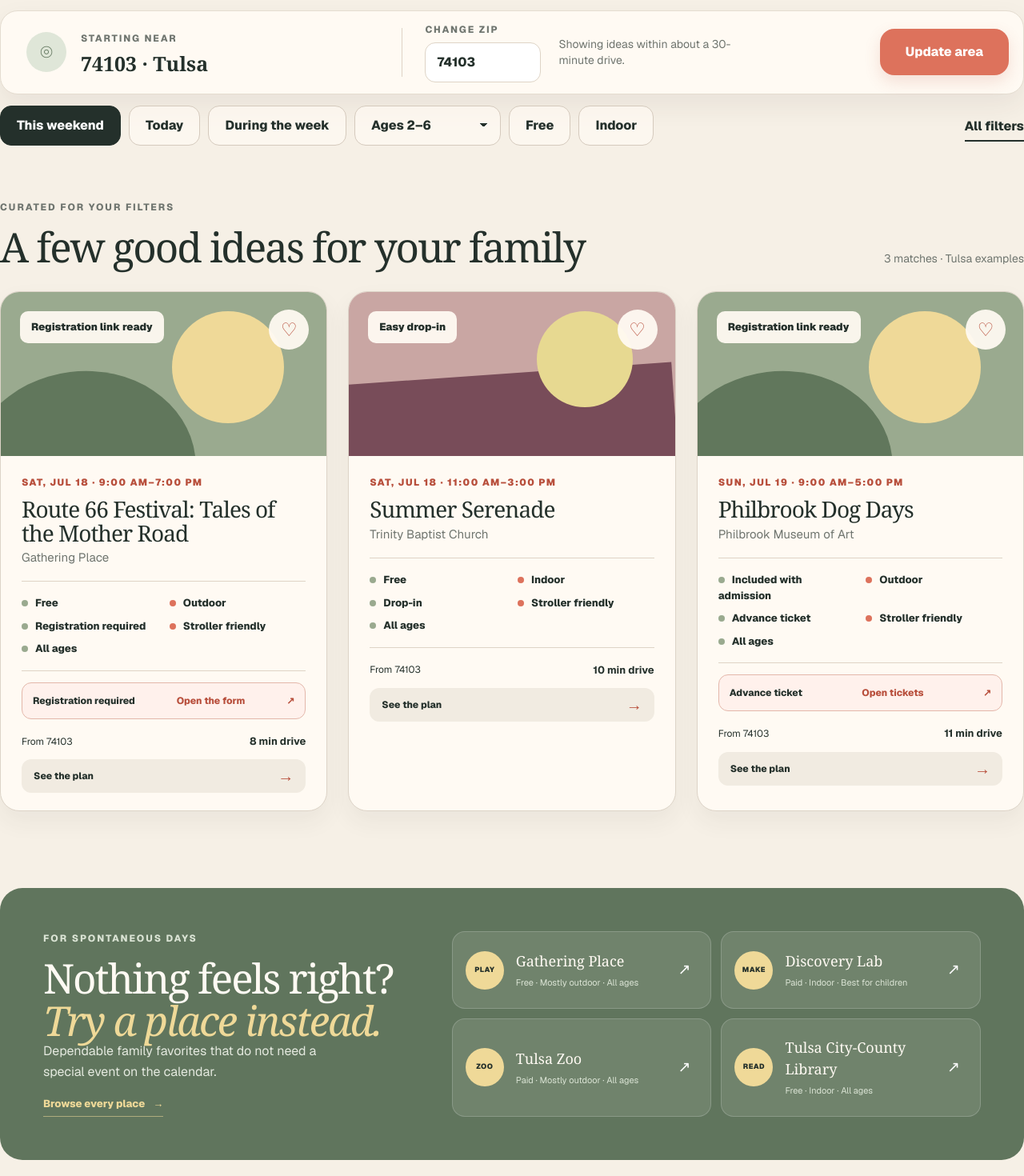
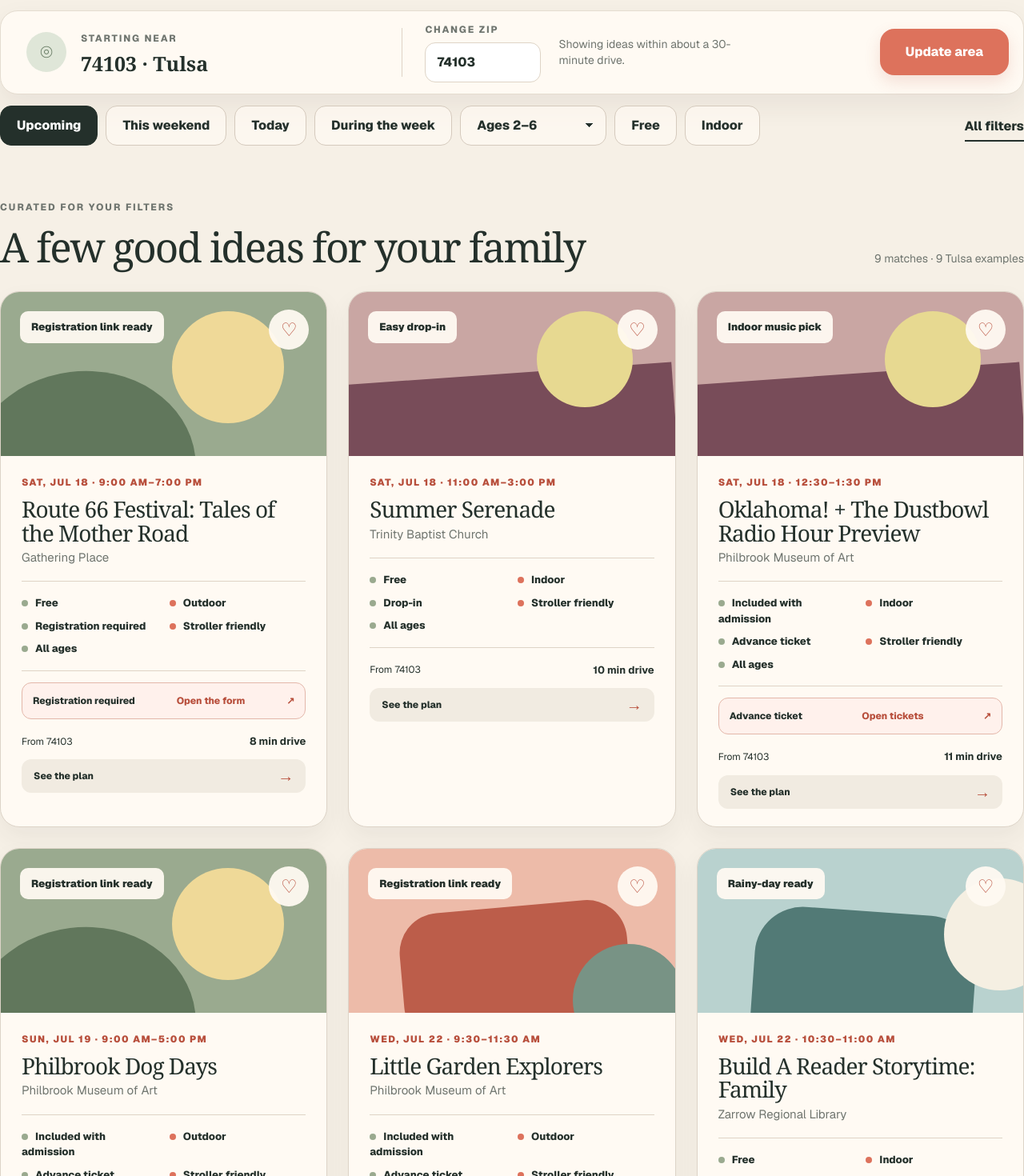
Before and after one commit to bethanycable/nook-and-roam, a Next.js app: page / in a window 1280 px wide. Shown: the part 400-1870 px from the top of the page at 80% size. Built offline with nearby package versions, Linux system fonts and the light colour scheme.

Commit message:
Expand Tulsa event sample data

```diff
--- a/app/globals.css
+++ b/app/globals.css
@@ -391,7 +391,6 @@
   .location-field { border-right: 0; }
   .zip-form { border-top: 1px solid var(--line); padding: 18px 6px 0; }
   .event-grid { grid-template-columns: 1fr 1fr; }
-  .event-card:last-child { display: none; }
   .places-section { grid-template-columns: 1fr; gap: 34px; }
   .places-page-hero { grid-template-columns: 1fr; gap: 36px; }
   .places-page-intro { max-width: 650px; }
@@ -424,7 +423,6 @@
   .section-heading { align-items: flex-start; flex-direction: column; }
   .results-meta { align-items: flex-start; }
   .event-grid { grid-template-columns: 1fr; gap: 18px; }
-  .event-card:last-child { display: block; }
   .event-art { height: 180px; }
   .places-section { padding: 34px 22px; }
   .places-list { grid-template-columns: 1fr; }
--- a/app/page.tsx
+++ b/app/page.tsx
@@ -73,6 +73,29 @@
     badge: "Easy drop-in",
   },
   {
+    id: 7,
+    title: "Oklahoma! + The Dustbowl Radio Hour Preview",
+    venue: "Philbrook Museum of Art",
+    dateLabel: "SAT, JUL 18",
+    dayGroups: ["today", "weekend"],
+    time: "12:30–1:30 PM",
+    cost: "Included with admission",
+    isFree: false,
+    setting: "Indoor",
+    registration: "Advance ticket",
+    registrationNote: "Reserve timed general admission for Saturday. Auditorium seating for the preview is first come, first served.",
+    registrationUrl: "https://my.philbrook.org/36669/36686",
+    sourceUrl: "https://www.philbrook.org/events/preview-of-tpac-produces-rodgers-hammerstein-s-oklahoma-ft-the-dustbowl-radio-hour-a-new-musical-37122",
+    stroller: true,
+    ageLabel: "All ages",
+    ageMin: 0,
+    ageMax: 18,
+    driveMinutes: 11,
+    note: "A one-hour indoor music preview from the casts of Oklahoma! and The Dustbowl Radio Hour, with time to explore Philbrook before or after.",
+    art: "art-music",
+    badge: "Indoor music pick",
+  },
+  {
     id: 3,
     title: "Philbrook Dog Days",
     venue: "Philbrook Museum of Art",
@@ -140,6 +163,29 @@
     badge: "Rainy-day ready",
   },
   {
+    id: 8,
+    title: "Camp Guthrie: Story Stones",
+    venue: "Guthrie Green",
+    dateLabel: "WED, JUL 22",
+    dayGroups: ["weekday"],
+    time: "10:00–11:00 AM",
+    cost: "Free",
+    isFree: true,
+    setting: "Outdoor",
+    registration: "Registration required",
+    registrationNote: "Reserve a free spot through Guthrie Green's event form. Children must stay with an adult.",
+    registrationUrl: "https://guthriegreeneventscalendar.eventcalendarapp.com/camp-guthrie-reading",
+    sourceUrl: "https://www.guthriegreen.com/camp-guthrie",
+    stroller: true,
+    ageLabel: "Best for ages 4–12",
+    ageMin: 4,
+    ageMax: 12,
+    driveMinutes: 3,
+    note: "A free literacy session where kids paint characters, objects, or scenes on smooth stones and use them to build a story.",
+    art: "art-coral",
+    badge: "Free registration",
+  },
+  {
     id: 6,
     title: "Storytime at Philbrook",
     venue: "Philbrook Museum of Art",
@@ -162,7 +208,32 @@
     art: "art-library",
     badge: "Registration link ready",
   },
+  {
+    id: 9,
+    title: "Fish Feeding at Philbrook",
+    venue: "Philbrook Museum of Art",
+    dateLabel: "THU, JUL 23",
+    dayGroups: ["weekday"],
+    time: "10:30–10:45 AM",
+    cost: "Included with admission",
+    isFree: false,
+    setting: "Outdoor",
+    registration: "Advance ticket",
+    registrationNote: "Choose timed general admission for Thursday. The outdoor feeding may be canceled for inclement weather.",
+    registrationUrl: "https://my.philbrook.org/36669/36689",
+    sourceUrl: "https://www.philbrook.org/events/fish-feeding-36817",
+    stroller: true,
+    ageLabel: "All ages",
+    ageMin: 0,
+    ageMax: 18,
+    driveMinutes: 11,
+    note: "A quick look at Philbrook's koi during feeding time that pairs naturally with Storytime, the gardens, or a museum visit.",
+    art: "art-garden",
+    badge: "Quick add-on",
+  },
 ];
+
+const eventPreviewLimit = 6;
 
 const ageOptions = [
   { value: "all", label: "All ages", min: 0, max: 18 },
@@ -177,7 +248,7 @@
   const [locationLabel, setLocationLabel] = useState("74103 · Tulsa");
   const [locationError, setLocationError] = useState("");
   const [driveOffset, setDriveOffset] = useState(0);
-  const [datePreset, setDatePreset] = useState<"weekend" | "today" | "weekday">("weekend");
+  const [datePreset, setDatePreset] = useState<"upcoming" | "weekend" | "today" | "weekday">("upcoming");
   const [age, setAge] = useState("little");
   const [freeOnly, setFreeOnly] = useState(false);
   const [indoorOnly, setIndoorOnly] = useState(false);
@@ -220,7 +291,7 @@
     return events.filter((event) => {
       const overlapsAge = event.ageMin <= selectedAge.max && event.ageMax >= selectedAge.min;
       return (
-        event.dayGroups.includes(datePreset) &&
+        (datePreset === "upcoming" || event.dayGroups.includes(datePreset)) &&
         overlapsAge &&
         (!freeOnly || event.isFree) &&
         (!indoorOnly || event.setting === "Indoor") &&
@@ -231,7 +302,7 @@
     });
   }, [age, datePreset, dropInOnly, favorites, freeOnly, indoorOnly, showSaved, strollerOnly]);
 
-  const displayedEvents = showAll ? filteredEvents : filteredEvents.slice(0, 3);
+  const displayedEvents = showAll ? filteredEvents : filteredEvents.slice(0, eventPreviewLimit);
 
   function submitLocation(event: FormEvent<HTMLFormElement>) {
     event.preventDefault();
@@ -273,7 +344,7 @@
   }
 
   function resetEventView() {
-    setDatePreset("weekend");
+    setDatePreset("upcoming");
     setAge("little");
     setFreeOnly(false);
     setIndoorOnly(false);
@@ -346,6 +417,7 @@
       <section className="filter-section" aria-label="Event filters">
         <div className="quick-filters">
           {([
+            ["upcoming", "Upcoming"],
             ["weekend", "This weekend"],
             ["today", "Today"],
             ["weekday", "During the week"],
@@ -400,7 +472,7 @@
             <h2 id="events-title">A few good ideas for your family</h2>
           </div>
           <div className="results-meta">
-            <span>{filteredEvents.length} {filteredEvents.length === 1 ? "match" : "matches"} · Tulsa examples</span>
+            <span>{filteredEvents.length} {filteredEvents.length === 1 ? "match" : "matches"} · {events.length} Tulsa examples</span>
             {showSaved && <button type="button" onClick={() => setShowSaved(false)}>Show all events</button>}
           </div>
         </div>
@@ -474,9 +546,9 @@
           </div>
         )}
 
-        {!showAll && filteredEvents.length > 3 && (
+        {!showAll && filteredEvents.length > eventPreviewLimit && (
           <button className="show-more" type="button" onClick={() => setShowAll(true)}>
-            Show {filteredEvents.length - 3} more ideas
+            Show {filteredEvents.length - eventPreviewLimit} more ideas
           </button>
         )}
       </section>
```
Also changed, not shown: 1 other file (tests, documents, lock files or other folders).
